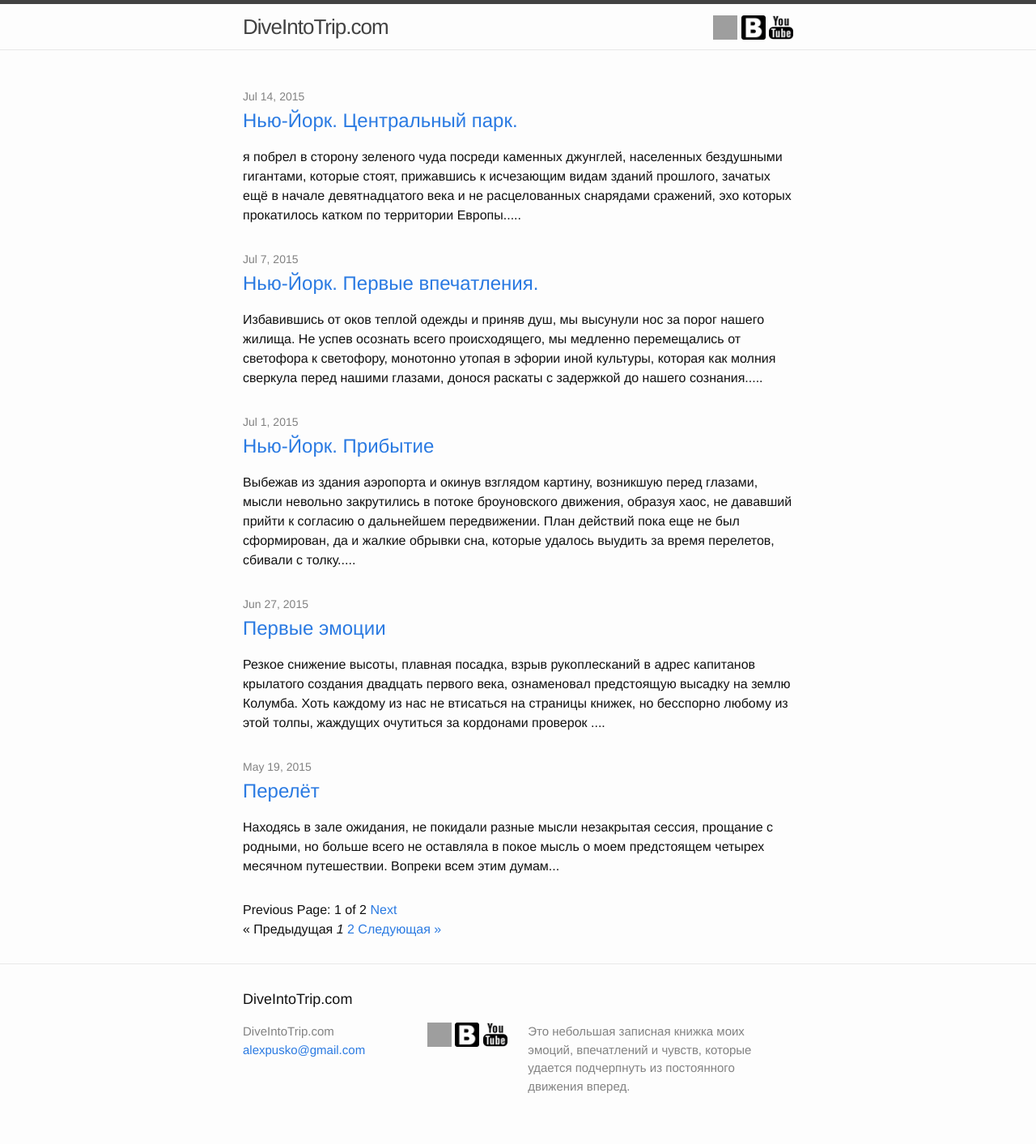
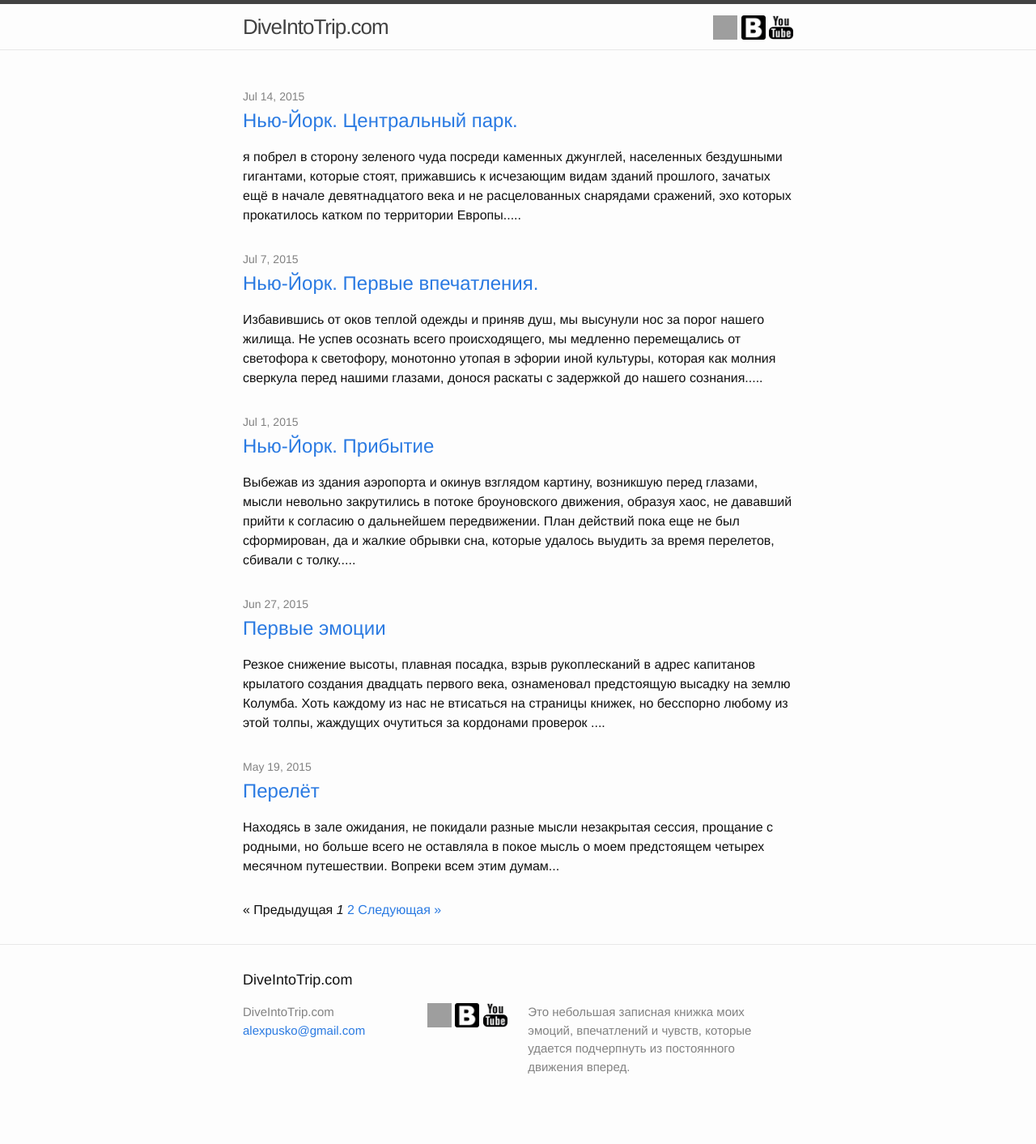
Before and after one commit to apusko/apusko, a Jekyll site: the page built from index.html, in a window 1280 px wide. Shown: the whole page at 81% size. Built offline with Jekyll 4.4.1, drawn with Linux system fonts in a browser that asks for light colours; nearby versions of some CDN libraries; the list of posts is cut into pages by our own code; after the commit the page ends 1389 px from its top, so only the background shows below that; grey boxes are pictures that could not be loaded.

Commit message:
edit pagination bar

```diff
--- a/index.html
+++ b/index.html
@@ -25,19 +25,7 @@
   </ul>
 
 <!-- Pagination links -->
-<div class="pagination">
-  {% if paginator.previous_page %}
-    <a href="{{ paginator.previous_page_path }}" class="previous">Previous</a>
-  {% else %}
-    <span class="previous">Previous</span>
-  {% endif %}
-  <span class="page_number ">Page: {{ paginator.page }} of {{ paginator.total_pages }}</span>
-  {% if paginator.next_page %}
-    <a href="{{ paginator.next_page_path }}" class="next">Next</a>
-  {% else %}
-    <span class="next ">Next</span>
-  {% endif %}
-</div>
+
 
 
 {% if paginator.total_pages > 1 %}
```
